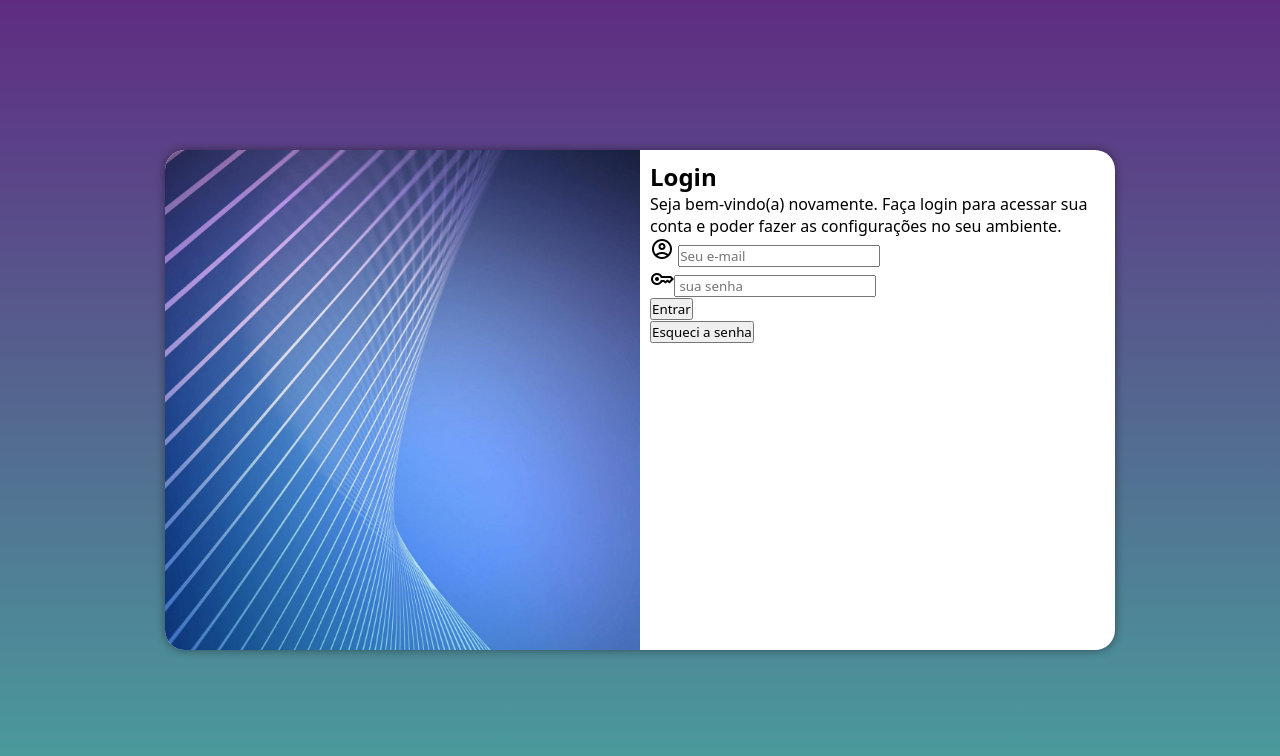
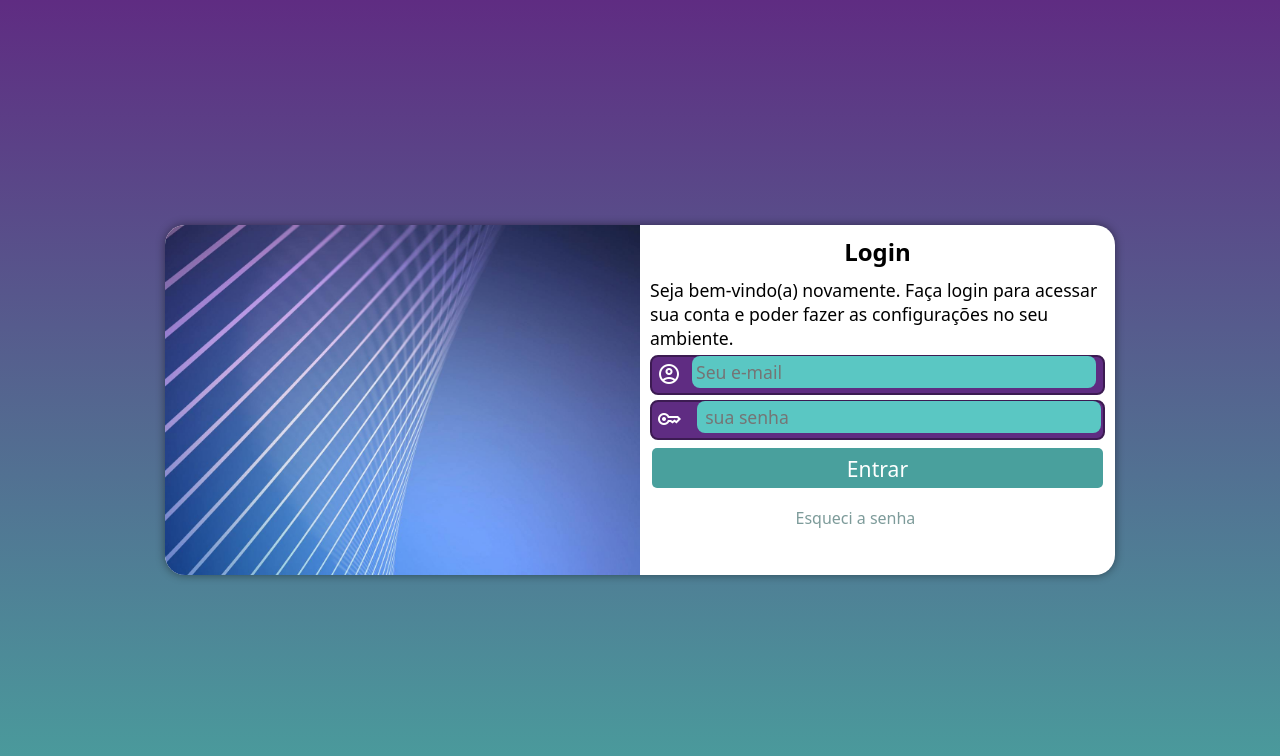
Before and after one commit to ArturH16/projeto-login, a plain HTML site: page index.html in a window 1280 px wide. Drawn offline with nearby package versions, Linux system fonts and the light colour scheme.

Commit message:
Criação do formulário

```diff
--- a/estilos/mq.css
+++ b/estilos/mq.css
@@ -6,6 +6,7 @@
     }
     #login {
         width: 80vw;
+        height: 280px;
 
     }
     #login #imagem {
@@ -30,6 +31,7 @@
 
     #login {
         width: 950px;
+        height: 350px;
 
     }
 
@@ -42,5 +44,16 @@
     #login #formulario {
         float: right;
         width: 50%;
+        padding: 10px;
     }
+
+    #login #formulario h1 {
+    text-align: center;
+    margin-bottom: 10px;
 }
+
+    #login #formulario p {
+    font-size: 1.1em;
+
+}
+}
--- a/estilos/style.css
+++ b/estilos/style.css
@@ -31,7 +31,7 @@ main {
     position: absolute;
     background-color: white;
     width: 250px;
-    height: 500px;
+    height: 515px;
     border-radius: 20px;
     transform: translate(-50%,-50%);
     box-shadow: 0px 0px 10px rgba(0, 0, 0, 0.445);
@@ -54,3 +54,87 @@ main {
     padding: 10px;
 
 }
+
+#login #formulario h1 {
+    text-align: center;
+    margin-bottom: 10px;
+}
+
+#login #formulario p {
+    font-size: 0.8em;
+
+}
+
+form .campo {
+    background-color: #5f2c82;
+    height: 40px;
+    border-radius: 8px ;
+    margin: 5px 0px;
+    border: 2px solid #3c1b52;
+}
+
+span {
+    color: white;
+    font-size: 2em;
+    width: 40px;
+    padding: 5px;
+}
+
+ .campo input {
+    background-color: #5ac7c3;
+    font-size: 1em;
+    height: 100%;
+    border: none;
+    border-radius: 8px;
+    padding: 4px;
+    width: calc(100% - 47px);
+    transform: translateY(-7px);
+}
+
+
+.campo input:focus-within {
+   background-color: white;
+}
+
+#bot_entrar {
+    font-size: 1.2em;
+    width: 100%;
+    height: 40px;
+    background-color:  #49a09d;
+    color: white;
+    border: none;
+    border-radius: 5px;
+    margin-top: 15px;
+
+
+}
+
+#bot_entrar:hover {
+    background-color: #49a09d91;
+    cursor: pointer;
+}
+
+ .botao {
+    display: block;
+    text-align: center;
+    font-size: 1em;
+    width: 100%;
+    height: 40px;
+    background-color:  white;
+    border: 1px solid  77cfcc;
+    border-radius: 5px;
+    text-decoration: none;
+    color: #1a504e91;
+    padding-top: 7px;
+    margin-top: 5px;
+    margin-bottom: 5px;
+
+}
+
+.botao span {
+    font-size: 0.8em;
+}
+
+.botao:hover {
+    background-color: #49a09d;
+}
--- a/index.html
+++ b/index.html
@@ -17,20 +17,26 @@
             </div>
             <div id="formulario">
                 <h1>Login</h1>
-                <p> Seja bem-vindo(a) novamente. Faça login para acessar sua conta e poder fazer as configurações no seu ambiente.
-                    <form action="login.php" method="post">
-                            <label for="name"><span class="material-symbols-outlined">
-                account_circle
-                </span></label>
-                <input type="email" name="" id="name" placeholder="Seu e-mail" required>
-                            </p>
-                <p>
-                    <label for="pwd"><span class="material-symbols-outlined">
-                    key
-                    </span></label><input type="password" name="" id="pwd" required minlength="8" placeholder=" sua senha">
-                </p>
-                <p><input id="bot_entrar" type="submit" value="Entrar"></p>
-                <input id="bot_esqueci_pwd" type="button" value="Esqueci a senha" >
+                <p> Seja bem-vindo(a) novamente. Faça login para acessar sua conta e poder fazer as configurações no seu ambiente. </p>
+                    <form action="login.php" method="post" autocomplete="on">
+                <div class="campo">
+                    <p>
+                        <span class="material-symbols-outlined">account_circle </span><input type="email" name="" id="name" placeholder="Seu e-mail" required autocomplete="email">
+                        </p>
+                </div>
+
+
+
+                <div class="campo">
+                    <p>
+                        <span class="material-symbols-outlined">
+                        key
+                        </span>
+                        <input type="password" name="" id="pwd" required minlength="8" placeholder=" sua senha" autocomplete="current-password">
+                    </p>
+                    <p><input id="bot_entrar" type="submit" value="Entrar"></p>
+                    <a class="botao" href="esqueci.html">Esqueci a senha <span class="material-symbols-outlined">mail</span></a>
+                </div>
 
                     </form>
                 </p>
```
